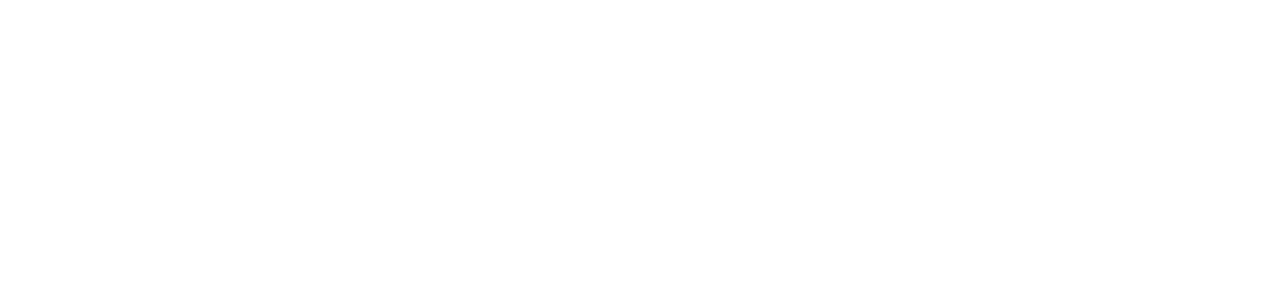
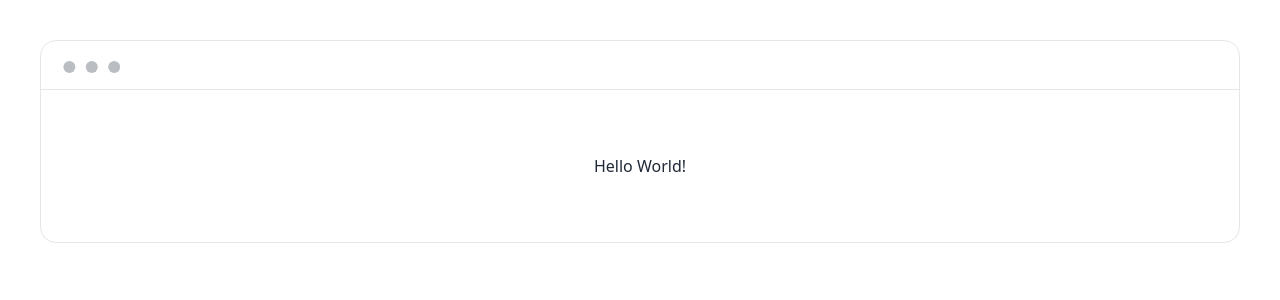
Before and after one commit to dev-goraebap/angular-flow, an Angular app: page / in a window 1280 px wide. Shown: the top 300 px of the page. Built offline with nearby package versions, Linux system fonts and the light colour scheme.

Commit message:
draft: home 페이지 생성 및 라우터 연결

```diff
--- a/src/app/app.routes.ts
+++ b/src/app/app.routes.ts
@@ -1,3 +1,8 @@
 import { Routes } from '@angular/router';
 
-export const routes: Routes = [];
+export const routes: Routes = [
+    {
+        path: '',
+        loadComponent: () => import('../pages').then(m => m.HomePage)
+    }
+];
--- /dev/null
+++ b/src/pages/home/home.page.html
@@ -0,0 +1,5 @@
+<div class="p-10">
+    <div class="mockup-window border border-base-300">
+        <div class="flex justify-center px-4 py-16 border-t border-base-300">Hello World!</div>
+    </div>
+</div>
--- /dev/null
+++ b/src/pages/home/index.ts
@@ -0,0 +1 @@
+export * from './home.page';
--- /dev/null
+++ b/src/pages/index.ts
@@ -0,0 +1 @@
+export * from './home';
```
Also changed, not shown: src/pages/home/home.page.ts (added, +10 -0 lines).
